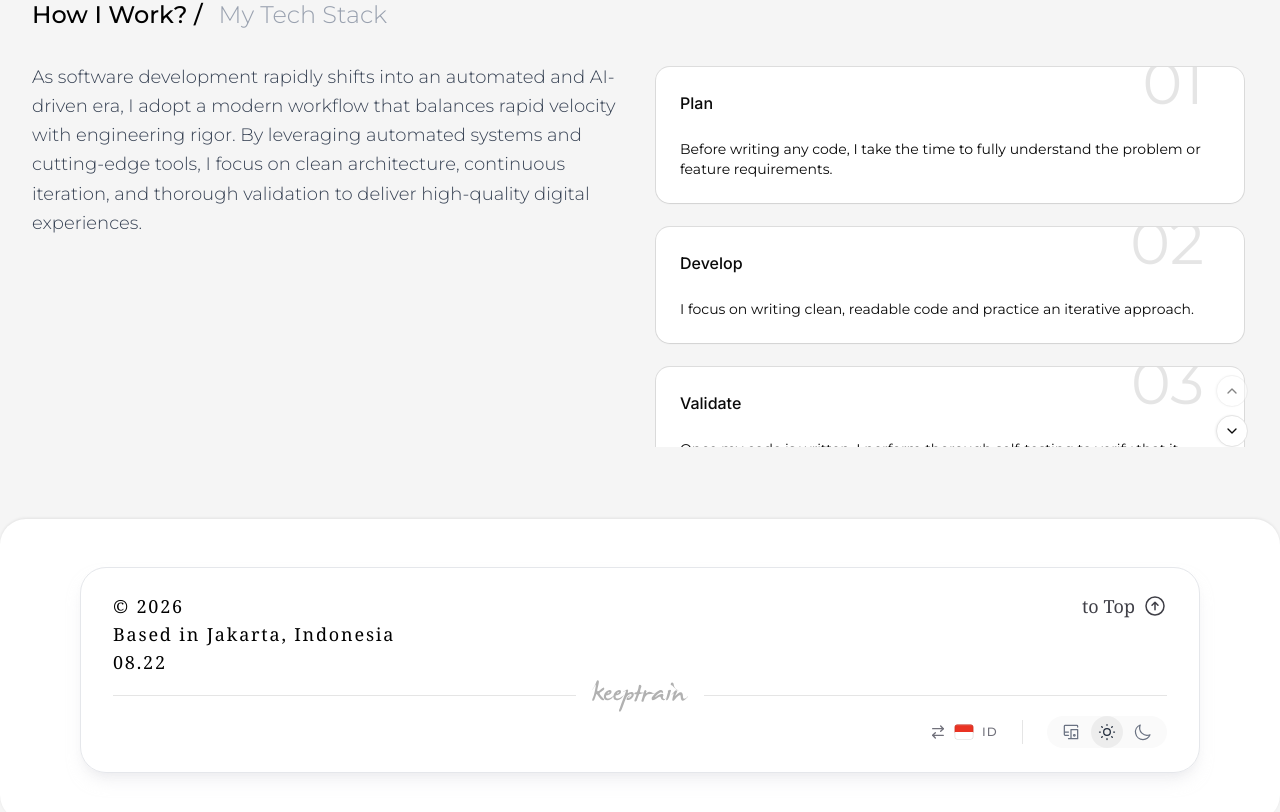
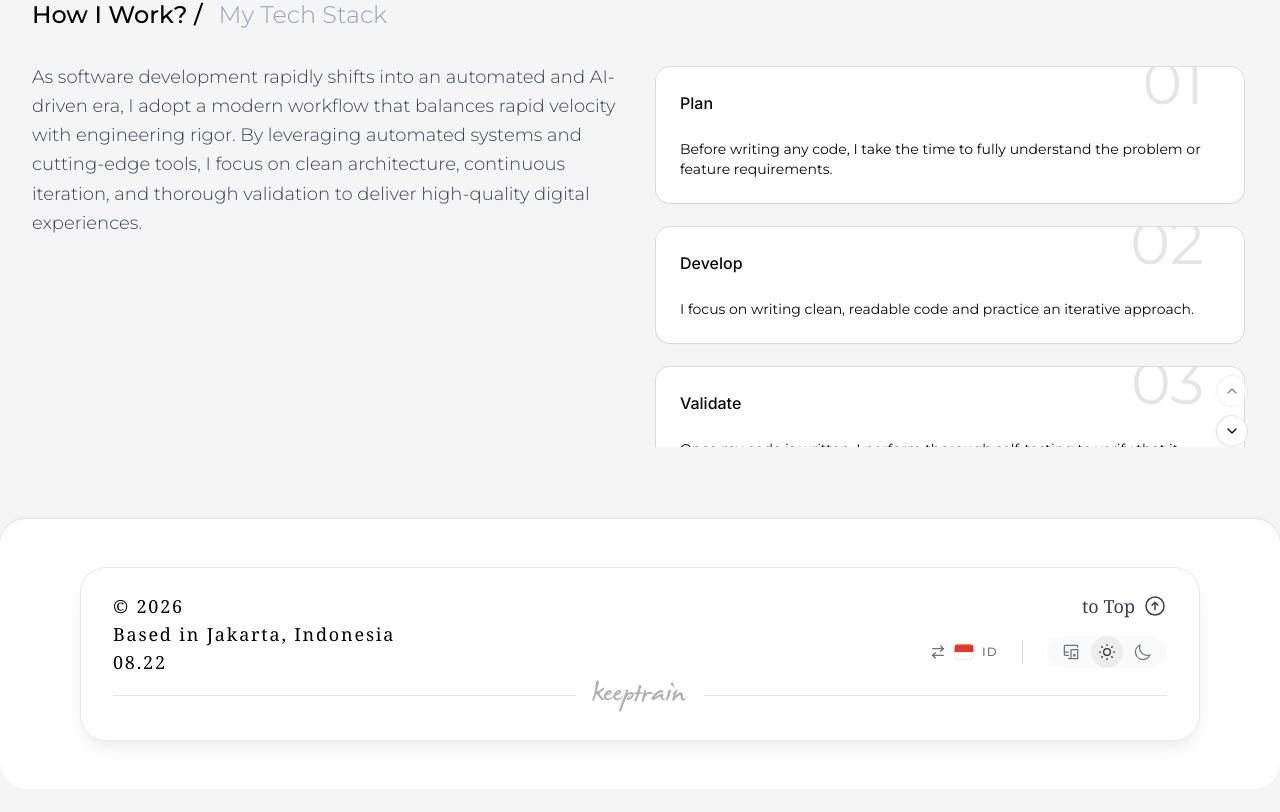
Before and after one commit to keeptrain/portfolio-vercel, a Next.js app: page /en in a window 1280 px wide. Shown: the part 622-1434 px from the top of the page. After the commit the page ends 1411 px from the top, so only its background shows below. Built offline with nearby package versions, Linux system fonts and the light colour scheme; no server answers.

Commit message:
refactor: clean up unused Lucide imports in BottomNav and relocate theme and language switchers in Footer

```diff
--- a/src/components/Footer.tsx
+++ b/src/components/Footer.tsx
@@ -24,7 +24,7 @@ export default function Footer() {
         <Container>
           <div className="flex flex-col rounded-4xl border border-gray-200 shadow-lg shadow-zinc-200/50 sm:flex-row sm:justify-between dark:border-none dark:shadow-zinc-700">
             <div className="flex-1 px-4 py-6 sm:px-6 md:px-8">
-              <div className="flex flex-col items-start justify-between gap-4 sm:flex-row sm:items-baseline sm:gap-0">
+              <div className="flex justify-between gap-4 sm:flex-row sm:items-baseline sm:gap-0">
                 <div className="font-serif text-sm tracking-widest text-black sm:text-base md:text-lg dark:text-white">
                   <span className="gap-2 text-black dark:text-white">
                     &copy; 2026 <br />
@@ -32,8 +32,8 @@ export default function Footer() {
                   {t("footer.basedIn")}
                   <span className="flex items-start gap-2">{jakartaTime}</span>
                 </div>
-
-                <div className="flex gap-4 sm:gap-8">
+                <div>
+                  <div className="mb-4 flex justify-end">
                     <a
                       href="#"
                       className="flex items-center gap-2 rounded-lg px-3 py-2 font-serif text-sm text-zinc-700 hover:text-black sm:px-0 sm:py-0 sm:text-base md:text-lg dark:text-white dark:hover:text-white"
@@ -43,6 +43,18 @@ export default function Footer() {
                       </span>
                       <ArrowUp color={""} />
                     </a>
+                  </div>
+
+                  <div className="flex justify-end">
+                    <div className="flex font-serif tracking-widest text-black dark:text-white"></div>
+                    <div className="flex items-center justify-end text-xs font-light tracking-widest text-zinc-500 dark:text-white">
+                      <div className="flex items-center gap-2 sm:gap-4 md:gap-6">
+                        <LanguageSwitcher />
+                        <div className="hidden h-6 w-px bg-black/10 sm:block dark:bg-white/30" />
+                        <ThemeSwitcher />
+                      </div>
+                    </div>
+                  </div>
                 </div>
               </div>
               <div className="relative flex h-10 items-center justify-center">
@@ -62,16 +74,6 @@ export default function Footer() {
 
                 {/* Right border */}
                 <div className="grow border-b border-black/10 dark:border-white/30" />
-              </div>
-              <div className="flex flex-col gap-4 sm:grid sm:grid-cols-2">
-                <div className="flex font-serif tracking-widest text-black dark:text-white"></div>
-                <div className="flex items-center justify-start text-xs font-light tracking-widest text-zinc-500 sm:justify-end dark:text-white">
-                  <div className="flex items-center gap-2 sm:gap-4 md:gap-6">
-                    <LanguageSwitcher />
-                    <div className="hidden h-6 w-px bg-black/10 sm:block dark:bg-white/30" />
-                    <ThemeSwitcher />
-                  </div>
-                </div>
               </div>
             </div>
           </div>
```
Also changed, not shown: src/components/BottomNav.tsx (+1 -11 lines). Lines whose indentation alone changed are shown as unchanged.
